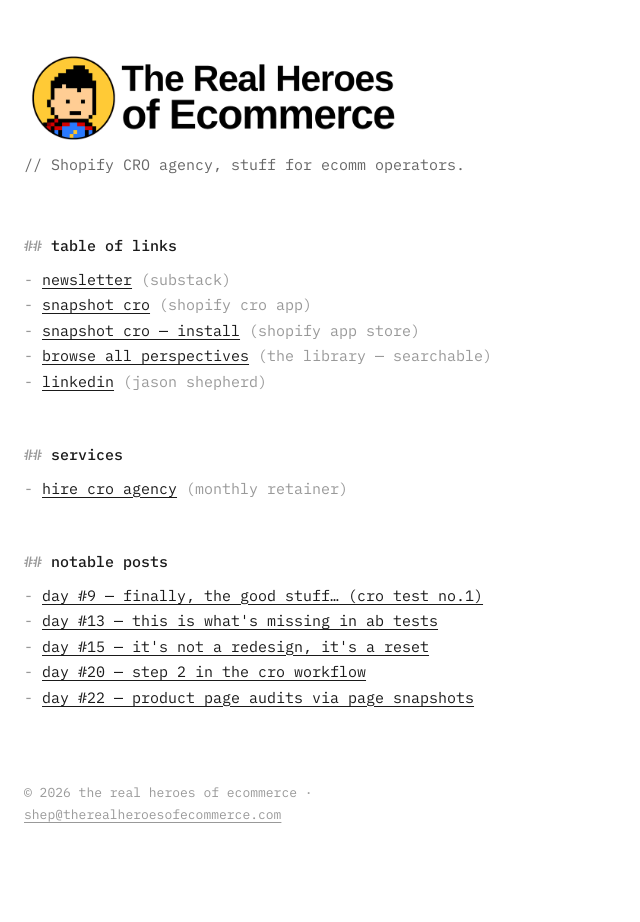
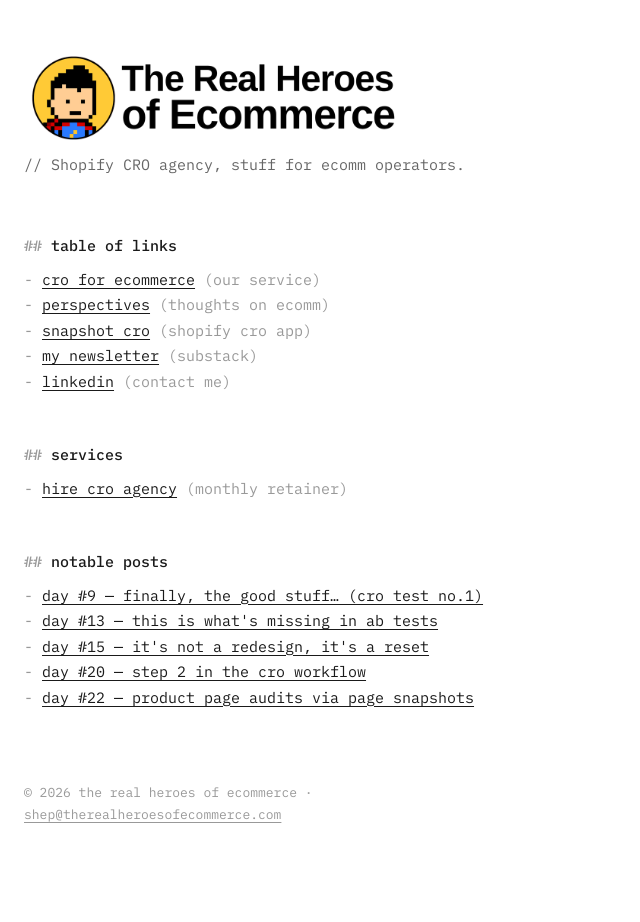
Before and after one commit to therhoe/heroes-site, a Jekyll site: the page built from index.html, in a window 1280 px wide. Shown: the whole page, without its empty margins (0-640 px from the left). Built offline with Jekyll 4.4.1, drawn with Linux system fonts in a browser that asks for light colours.

Commit message:
Update links in index.html for services and newsletter

```diff
--- a/index.html
+++ b/index.html
@@ -73,11 +73,11 @@
 
   <h1>table of links</h1>
   <ul>
-    <li><a href="https://heroesofecommerce.substack.com">newsletter</a> <span class="note">(substack)</span></li>
+    <li><a href="hire-cro-agency.html">cro for ecommerce</a> <span class="note">(our service)</span></li>
+    <li><a href="/perspectives/">perspectives</a> <span class="note">(thoughts on ecomm)</span></li>
     <li><a href="snapshot-cro.html">snapshot cro</a> <span class="note">(shopify cro app)</span></li>
-    <li><a href="https://apps.shopify.com/mousewhisperer">snapshot cro — install</a> <span class="note">(shopify app store)</span></li>
-    <li><a href="/perspectives/">browse all perspectives</a> <span class="note">(the library — searchable)</span></li>
-    <li><a href="https://www.linkedin.com/in/jasonsdshepherd/">linkedin</a> <span class="note">(jason shepherd)</span></li>
+    <li><a href="https://heroesofecommerce.substack.com">my newsletter</a> <span class="note">(substack)</span></li>
+    <li><a href="https://www.linkedin.com/in/jasonsdshepherd/">linkedin</a> <span class="note">(contact me)</span></li>
   </ul>
 
   <h1>services</h1>
```
